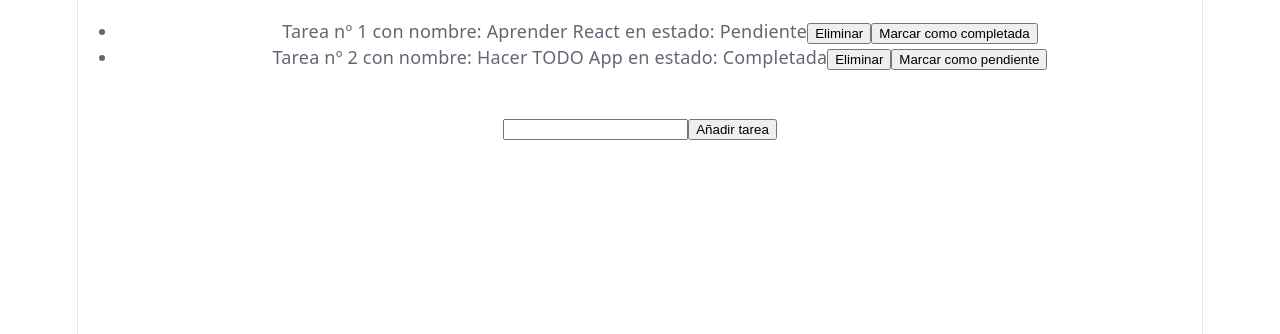
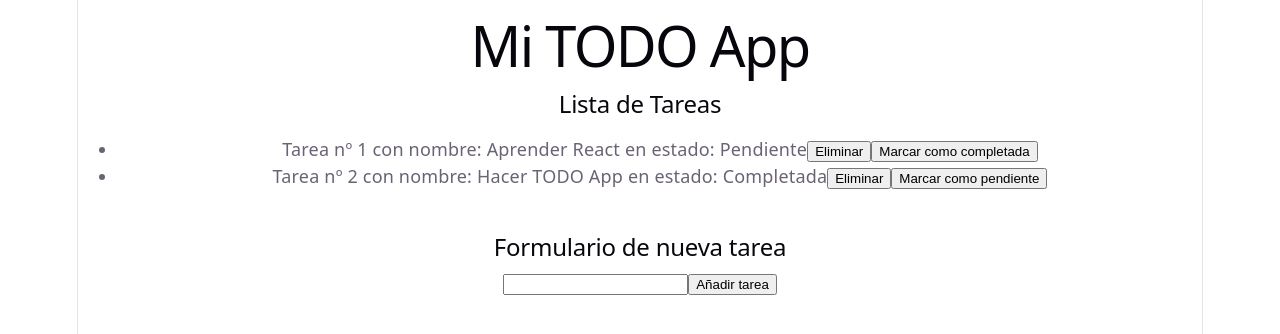
Before and after one commit to ramism38/React-Todo-Vite-App, a React (Vite) app: page / in a window 1280 px wide. Shown: the top 334 px of the page. Built offline with nearby package versions, Linux system fonts and the light colour scheme.

Commit message:
TodoList.tsx creado para renderizado de tareas + TodoForm.tsx creado para el manejo de estados y del input controlado + App.tsx limpio (unicamente con logica)

```diff
--- a/src/App.tsx
+++ b/src/App.tsx
@@ -1,15 +1,10 @@
 import { useState } from 'react';
 import './App.css'
-import TodoItem from './components/TodoItem';
+import TodoList from './components/TodoList';
+import TodoForm from './components/TodoForm';
+import type { Task } from './types/Task';
 
 function App() {
-
-  //Tipo de tarea (Declaramos como sera el objeto)
-  type Task = {
-    id: number,
-    text: string,
-    completed: boolean;
-  }
 
   //Declaracion del array de tareas
   const [tasks, setTasks] = useState<Task[]>([
@@ -17,42 +12,25 @@ function App() {
     { id: 2, text: "Hacer TODO App", completed: true }
   ]);
 
-  //Input controlado
-  const [newTaskText, setNewTaskText] = useState("");
-
-  //Actualizar input cuando el usuario escribe
-  const updateNewTaskText = (event: React.ChangeEvent<HTMLInputElement>) => {
-    setNewTaskText(event.target.value);
-  }
-
   //Crear nueva tarea
-  const createTask = () => {
-    if (newTaskText.trim() === "") return; //Evitamos tareas vacias
-
-    //Generar nuevo ID con condiciones
-    /*let newId = 0;
-    if (tasks.length != 0) {
-      newId = tasks[tasks.length - 1].id + 1;
-    }*/
+  const createTask = (text: string) => {
+    if (text.trim() === "") return; //Evitamos tareas vacias
 
     const newTask: Task = {
       id: Date.now(),
-      text: newTaskText,
+      text: text,
       completed: false,
     }
-
-    //Actualizar array y limpiar input
     setTasks(prev => [...prev, newTask]);
-    setNewTaskText("")
 
   }
-
           //Borrar una tarea
         const deleteTask = (id: number) => {
             setTasks(prev => prev.filter((task) => task.id !== id));
         }
+
         //Actualizar estado de una tarea
-  const updateTaskState = (id: number) => {
+        const toggleTask = (id: number) => {
             setTasks(prev =>
                 prev.map(task =>
                     task.id === id
@@ -64,19 +42,16 @@ function App() {
 
   return (
     <div>
-      <ul>
-        {tasks.map((task) => (
-          <TodoItem
-            key={task.id}
-            task={task}
+      <h1>Mi TODO App</h1>
+      <TodoList
+        tasks={tasks}
         onDelete={deleteTask}
-            onToggleCompleted={updateTaskState}
+        onToggleCompleted={toggleTask}
       />
-        ))}
-      </ul>
       <br />
-      <input type="text" name="text" onChange={updateNewTaskText} value={newTaskText} />
-      <button type="button" onClick={createTask}>Añadir tarea</button>
+      <TodoForm
+        onAddTask={createTask}
+      />
     </div>
   )
 
--- a/src/components/TodoForm.tsx
+++ b/src/components/TodoForm.tsx
@@ -0,0 +1,33 @@
+import React, { useState } from 'react';
+
+type TodoFormProps = {
+    onAddTask: (text: string) => void;
+}
+
+function TodoForm({ onAddTask }: TodoFormProps) {
+    //Input controlado
+    const [newTaskText, setNewTaskText] = useState("");
+
+    //Actualizar input cuando el usuario escribe
+    const updateNewTaskText = (event: React.ChangeEvent<HTMLInputElement>) => {
+        setNewTaskText(event.target.value);
+    }
+    //Manejar el evento de añadir tarea
+    const handleAddTask = () => {
+        if (newTaskText.trim() === "") return;
+        onAddTask(newTaskText);
+        setNewTaskText("");
+
+    }
+
+    return (
+        <div>
+            <h2>Formulario de nueva tarea</h2>
+            <input type="text" name="text" onChange={updateNewTaskText} value={newTaskText} />
+            <button type="button" onClick={handleAddTask}>Añadir tarea</button>
+        </div>
+    );
+
+
+}
+export default TodoForm;
--- a/src/components/TodoList.tsx
+++ b/src/components/TodoList.tsx
@@ -0,0 +1,28 @@
+import TodoItem from './TodoItem';
+import type { Task } from '../types/Task';
+
+type TodoListProps = {
+    tasks: Task[];
+    onDelete: (id: number) => void;
+    onToggleCompleted: (id: number) => void;
+}
+function TodoList({ tasks, onDelete, onToggleCompleted }: TodoListProps) {
+
+        return (
+            <div>
+                <h2>Lista de Tareas</h2>
+                <ul>
+                    {tasks.map((task) => (
+                        <TodoItem
+                            key={task.id}
+                            task={task}
+                            onDelete={onDelete}
+                            onToggleCompleted={onToggleCompleted}
+                        />
+                    ))}
+                </ul>
+            </div>
+        );
+    }
+
+    export default TodoList;
--- /dev/null
+++ b/src/types/Task.tsx
@@ -0,0 +1,6 @@
+//Tipo de tarea (Declaramos como sera el objeto)
+export type Task = {
+    id: number,
+    text: string,
+    completed: boolean;
+}
```
Also changed, not shown: src/components/TodoItem.tsx (+1 -7 lines). Lines whose indentation alone changed are shown as unchanged.
